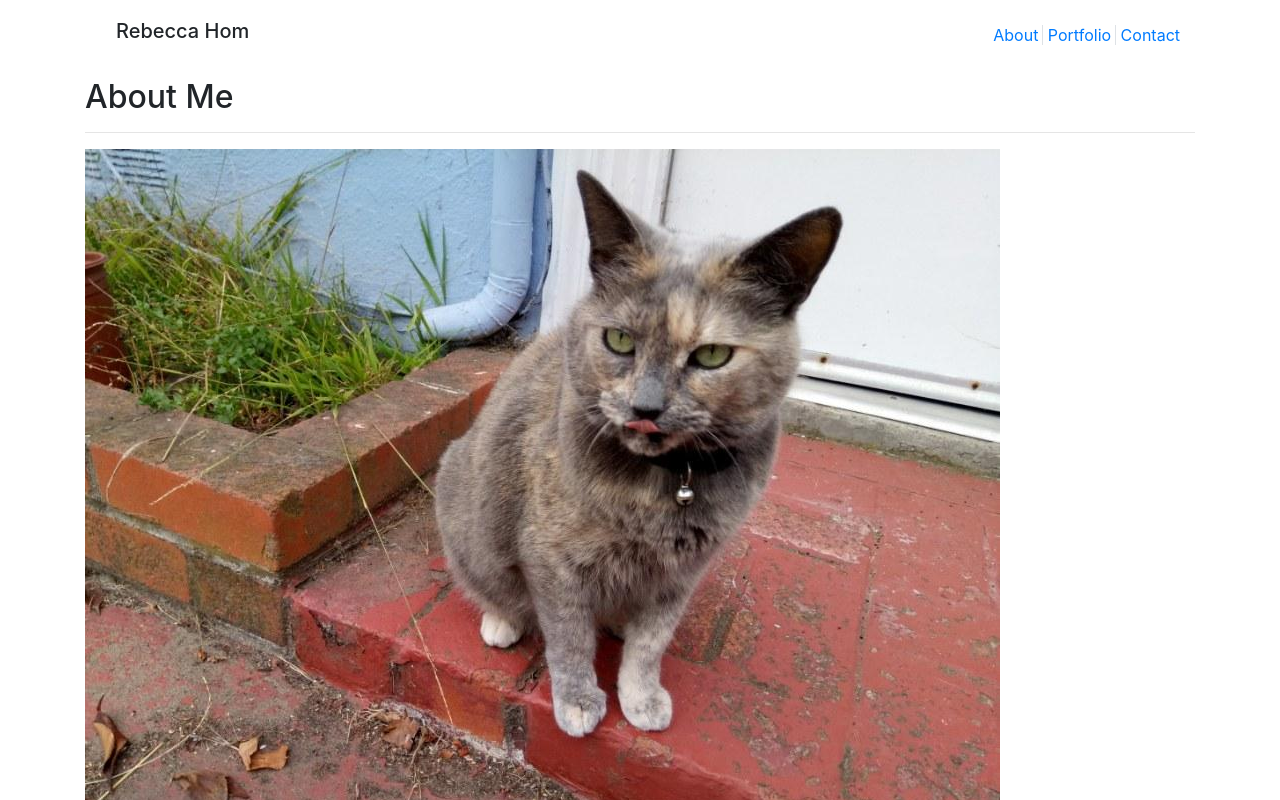
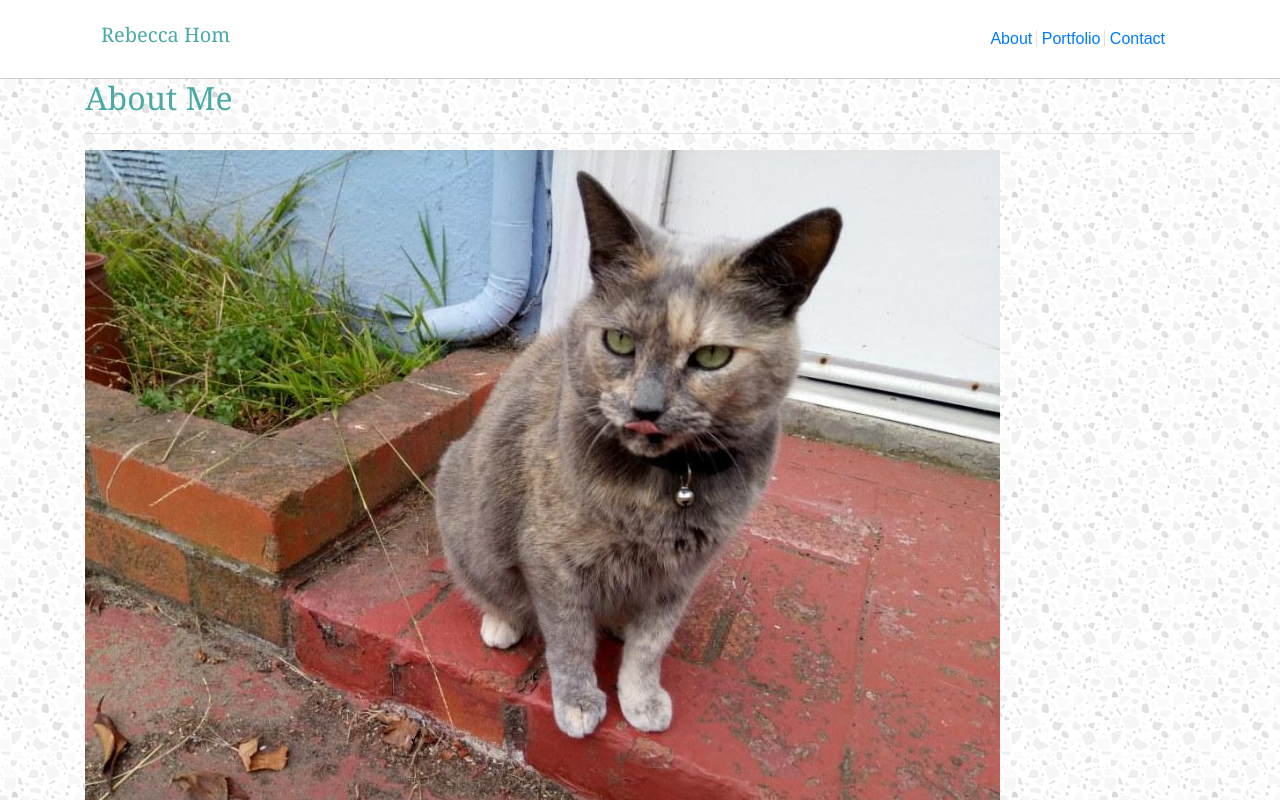
Before and after one commit to homr0/Bootstrap-Portfolio, a plain HTML site: page index.html in a window 1280 px wide. Shown: the top 800 px of the page. Drawn offline with nearby package versions, Linux system fonts and the light colour scheme.

Commit message:
updated nav area

```diff
--- a/assets/css/style.css
+++ b/assets/css/style.css
@@ -0,0 +1,26 @@
+body {
+    margin: 0;
+    padding: 0;
+    font-family:  Arial, 'Helvetica Neue', Helvetica, sans-serif;
+    color: #777777;
+    background-image: url('../images/light-grey-terrazzo.png');
+    z-index: 0;
+}
+
+h1, h2, h3, h4, h5, h6 {
+    font-family: Georgia, Times, 'Times New Roman', serif;
+    color: #4aaaa5;
+}
+
+nav {
+    background-color: #ffffff;
+    border-bottom: 1px solid #cccccc;
+    height: 79px;
+    position: fixed;
+    z-index: 1;
+    top: 0;
+}
+
+nav .navbar-nav {
+    flex-direction: row;
+}
--- a/index.html
+++ b/index.html
@@ -12,13 +12,14 @@
     </head>
 
     <body>
-        <nav class="navbar navbar-expand-lg mt-0 pt-0">
+        <nav class="navbar navbar-expand-lg m-0 p-0">
             <div class="container">
-                <div class="col-9">
+                <div class="row navbar-nav w-100">
+                    <div class="col-4">
                         <h1 class="navbar-brand p-3">Rebecca Hom</h1>
                     </div>
 
-                <div class="col-3">
+                    <div class="col-8 my-auto">
                         <div class="text-right">
                             <a class="nav-item border-right pr-1" href="index.html">About</a>
                             <a class="nav-item border-right pr-1" href="portfolio.html">Portfolio</a>
@@ -26,21 +27,26 @@
                         </div>
                     </div>
                 </div>
+            </div>
         </nav>
 
         <main>
             <div class="container">
+                <div class="row">
+                    <div class="col-12">
                         <h2>About Me</h2>
 
                         <hr>
 
-                <img class="" src="assets/images/rosie4.jpeg" alt="Portfolio picture replaced by Rosie the cat">
+                        <img class="img-fluid" src="assets/images/rosie4.jpeg" alt="Portfolio picture replaced by Rosie the cat">
 
                         <p>I am a lifelong Californian, born in San Francisco and Riverside resident since 2012. I graduated from the University of California, Riverside in 2016 with a B.A. in psychology and a minor in computer science. At UCR, I previously worked as a web programmer and performed maintenance on various UCR websites. Additionally, I oversaw the migration for websites from the Bourns College of Engineering to a Drupal content management system.</p>
 
                         <p>Pictured here is my family's cat Rosie, who my sister and dad adopted during the spring quarter of my freshman year of college. Considering that Rosie spends her time staring at windows, barely leaving the house, and watching syndicated television with my dad, my parents barely noticed I was in college until I graduated.</p>
 
                         <p>When I'm not coding, I enjoy <s>stalking cats</s> playing Pokemon Go, assembling IKEA furniture, and reading manga.</p>
+                    </div>
+                </div>
             </div>
         </main>
 
```
Lines whose indentation alone changed are shown as unchanged.
